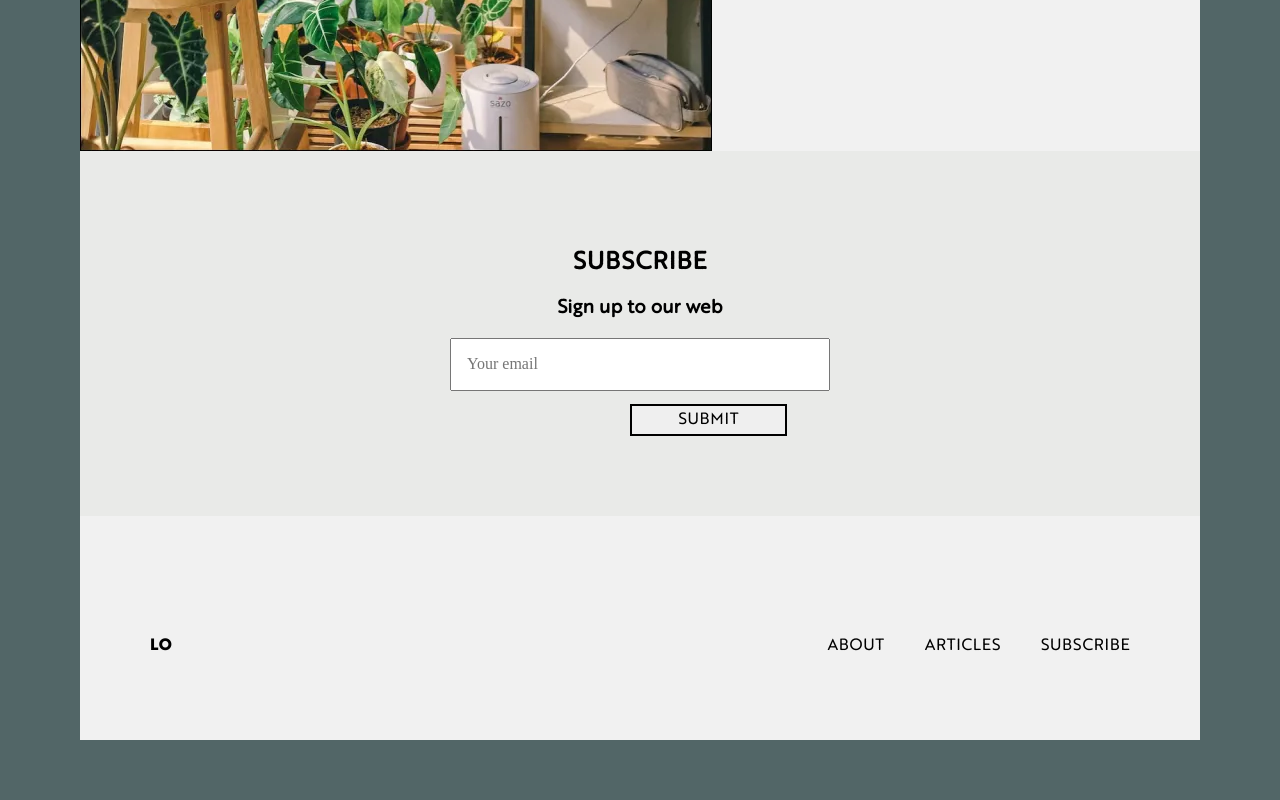
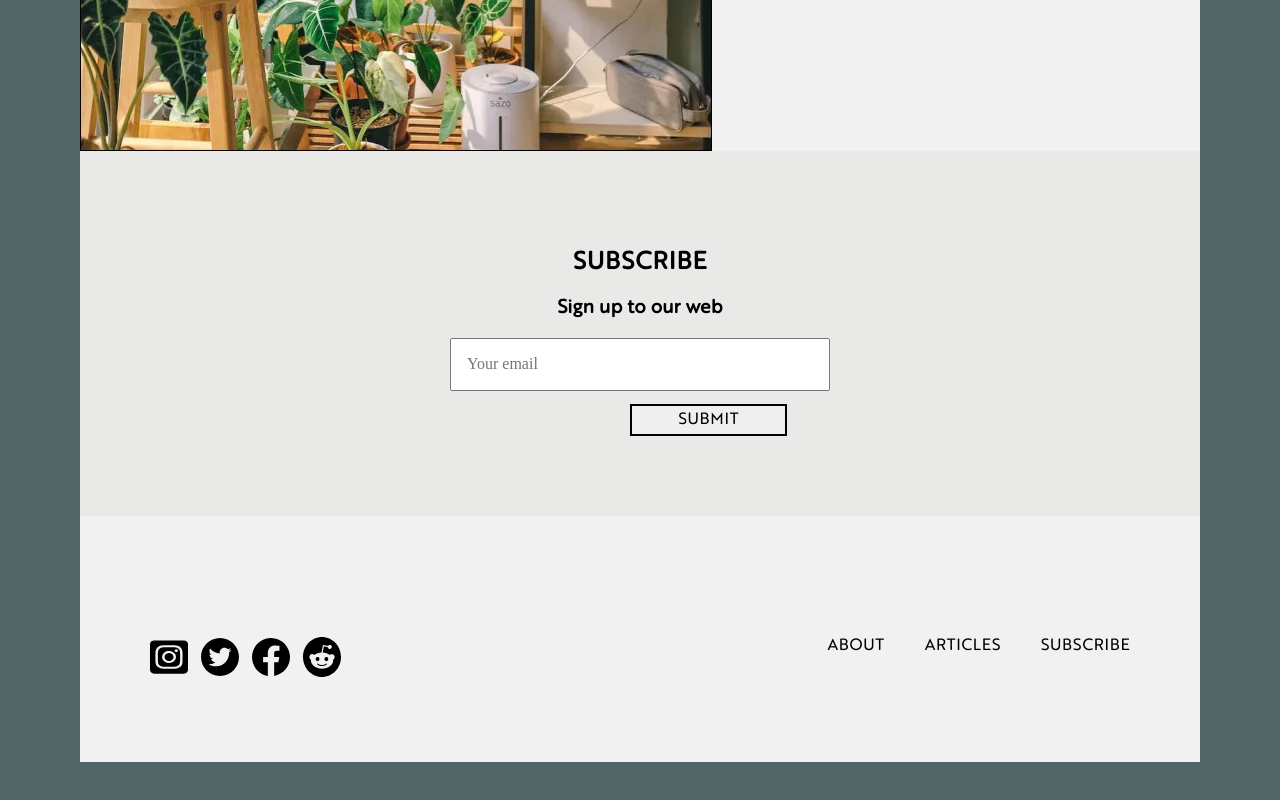
Before and after one commit to Asotolink/proyectoMockup, a plain HTML site: page index.html in a window 1280 px wide. Shown: the part 2415-3215 px from the top of the page. Drawn offline with Linux system fonts and the light colour scheme.

Commit message:
tercer commit

```diff
--- a/css/style.css
+++ b/css/style.css
@@ -171,3 +171,11 @@ footer>ul{
     justify-content: space-between;
     padding: 85px 70px 85px 70px;
 }
+
+.iconos{
+    display: flex;
+    justify-content: space-between;
+    width: 30%;
+    padding: 0;
+    margin: 0;
+}
--- a/index.html
+++ b/index.html
@@ -11,6 +11,7 @@
 </head>
 <body>
     <div class="container">
+        <!-- Navbar -->
         <nav class="navbar">
             <ul>
                 <li class="LO">LO</li>
@@ -25,6 +26,7 @@
             </div>
         </nav>
         <main>
+            <!-- Seccion de ultimos ariculos con 3 figcaptions -->
             <section class="ultimosArticulos">
                 <h2 class="subtitulo">LATEST ARTICLES</h2>
                 <hr class="separacionHR"></hr>
@@ -52,13 +54,14 @@
 
 
             </section>
+            <!-- Seccion de About -->
             <section>
                 <figure class="about2">
                     <img src="./img/foto4.webp" alt="Jardin interior">
                     <figcaption class="contenidoAbout"><h2 class="subtitulo aboutTitulo">About</h2> <hr class="separacionHR"> <p>Lorem ipsum dolor sit amet consectetur adipisicing elit. Cum fugit cumque sapiente nam voluptates repellendus recusandae sed placeat accusantium. Laborum nesciunt quae reprehenderit? Nemo necessitatibus blanditiis, consectetur minus veritatis hic. Laborum nesciunt quae reprehenderit? Nemo necessitatibus blanditiis, consectetur minus veritatis hic.</p></figcaption>
                 </figure>
             </section>
-
+            <!-- Formulario -->
             <form>
                 <h2 class="subtitulo">SUBSCRIBE</h2>
                 <h3>Sign up to our web</h3>
@@ -66,13 +69,20 @@
                 <button class="subscribe" type="submit">SUBMIT</button>
             </form>
         </main>
+        <!-- Footer -->
         <footer>
+
+
             <ul>
-                <li class="LO">LO</li>
+                <li class="LO"><h1 class="iconos"><img src="./img/instagram.svg" alt="instagram">
+                    <img src="./img/twitter.svg" alt="instagram">
+                    <img src="./img/facebook.svg" alt="instagram">
+                    <img src="./img/reddit.svg" alt="instagram"> </h1></li>
                 <li class="about">ABOUT</li>
                 <li class="articles">ARTICLES</li>
                 <li class="articles">SUBSCRIBE</li>
             </ul>
+
         </footer>
     </div>
 </body>
```
Also changed, not shown: img/facebook.svg (added), img/instagram.svg (added), img/reddit.svg (added), img/twitter.svg (added).
